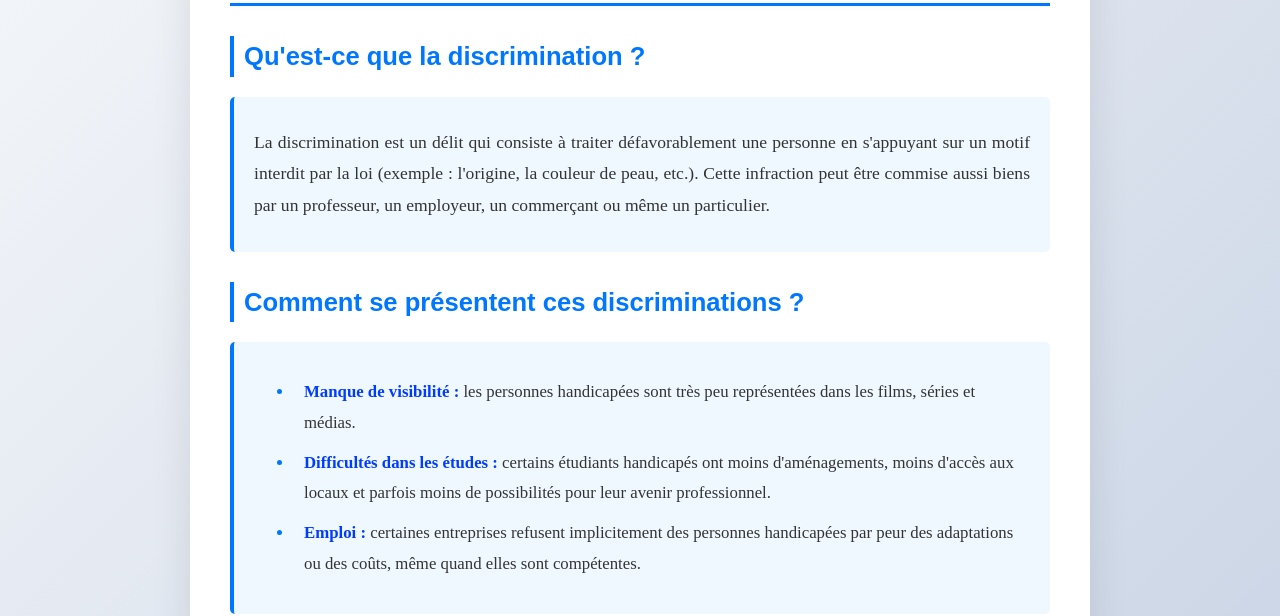
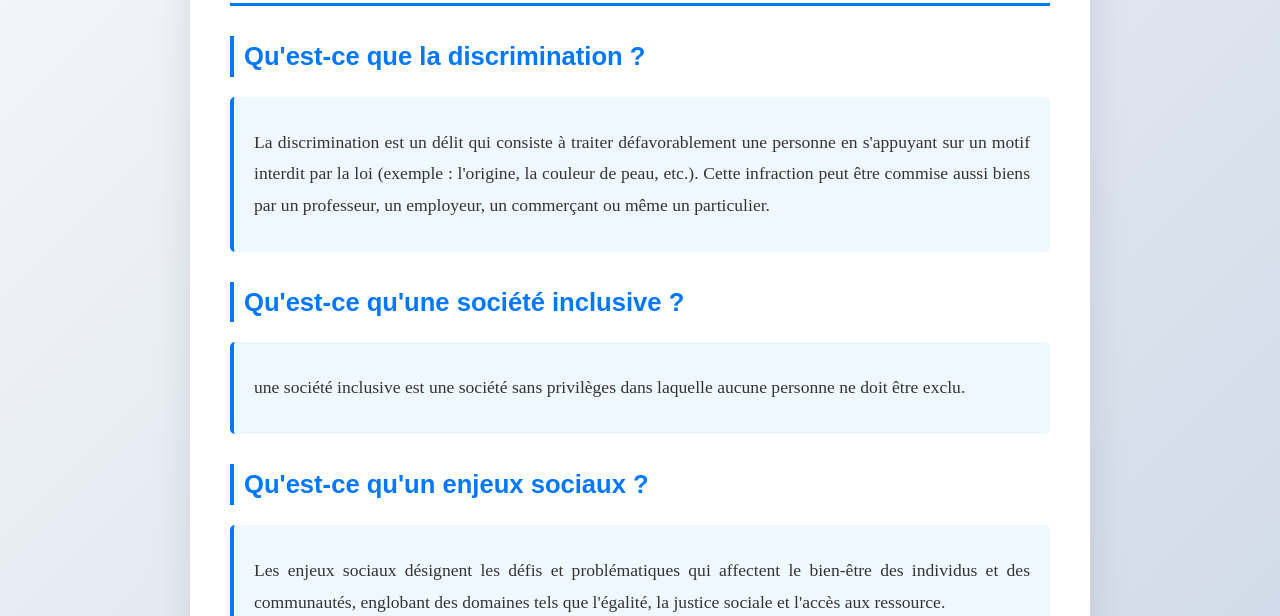
Before and after one commit to shiyon7/emc, a plain HTML site: page index.html in a window 1280 px wide. Shown: the part 185-801 px from the top of the page. Drawn offline with Linux system fonts and the light colour scheme.

Commit message:
encor une autre modification du fichier index.html

```diff
--- a/index.html
+++ b/index.html
@@ -18,6 +18,23 @@
           l'origine, la couleur de peau, etc.). Cette infraction peut être
           commise aussi biens par un professeur, un employeur, un commerçant ou
           même un particulier.
+        </p>
+      </div>
+
+      <h2>Qu'est-ce qu'une société inclusive ?</h2>
+      <div class="highlight-box">
+        <p>
+          une société inclusive est une société sans privilèges dans laquelle
+          aucune personne ne doit être exclu.
+        </p>
+      </div>
+
+      <h2>Qu'est-ce qu'un enjeux sociaux ?</h2>
+      <div class="highlight-box">
+        <p>
+          Les enjeux sociaux désignent les défis et problématiques qui affectent
+          le bien-être des individus et des communautés, englobant des domaines
+          tels que l'égalité, la justice sociale et l'accès aux ressource.
         </p>
       </div>
 
```
